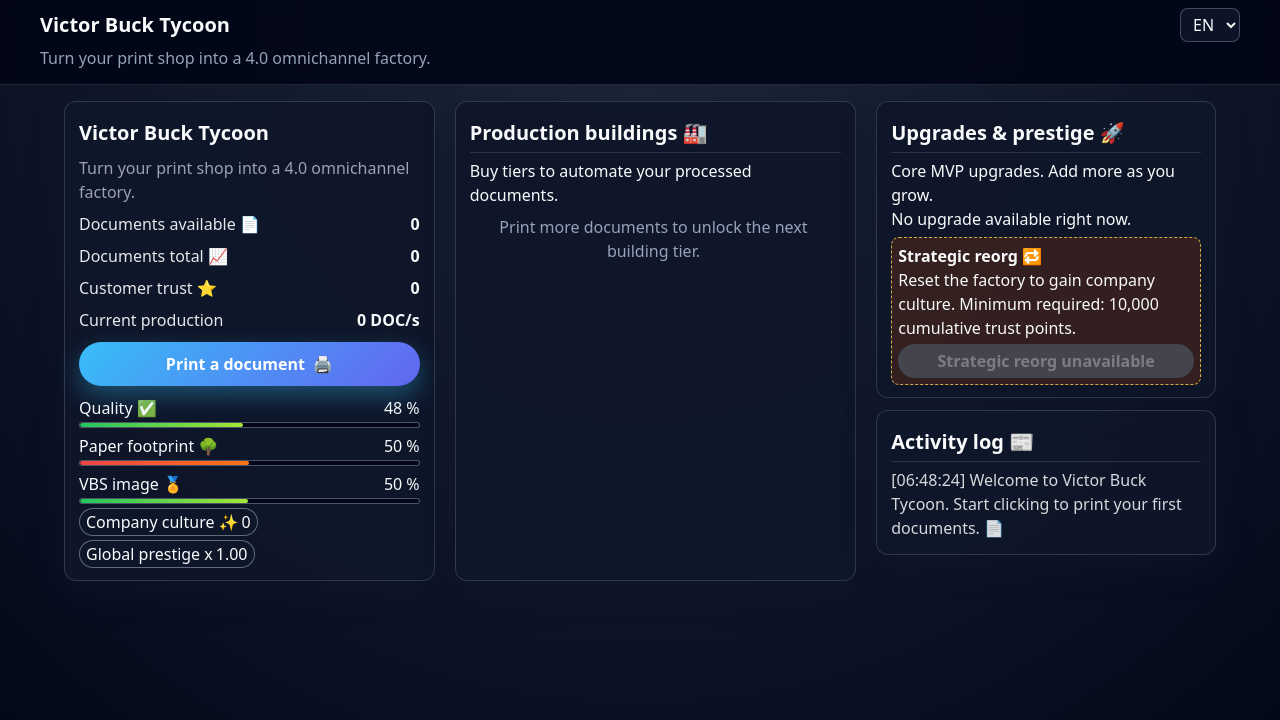
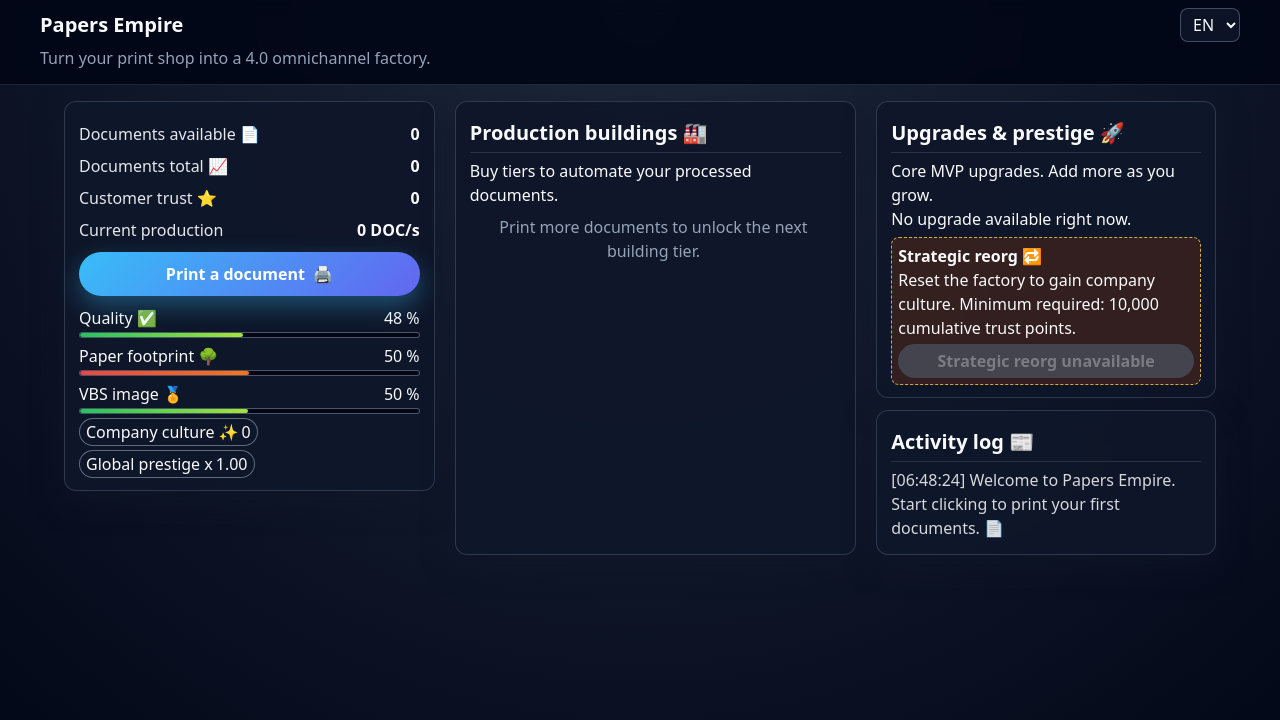
Before and after one commit to nclsppr/paper-empire, a website: page index.html in a window 1280 px wide. Drawn offline with Linux system fonts and the light colour scheme.

Commit message:
Rename project to Papers Empire

```diff
--- a/assets/i18n/de.js
+++ b/assets/i18n/de.js
@@ -1,8 +1,8 @@
 (function(){
   window.I18N = window.I18N || {};
   window.I18N.de = {
-    "app.browserTitle": "Victor Buck Tycoon",
-    "app.title": "Victor Buck Tycoon",
+    "app.browserTitle": "Papers Empire",
+    "app.title": "Papers Empire",
     "app.tagline": "Verwandle deine Druckerei in eine 4.0-Omnichannel-Fabrik.",
     "stats.docBank": "Verfügbare Dokumente 📄",
     "stats.docTotal": "Dokumente gesamt 📈",
@@ -48,7 +48,7 @@
     "prestige.buttonLocked": "Reorg nicht verfügbar",
     "prestige.buttonAvailable": "Jetzt reorganisieren (+{{gain}} Kultur)",
     "prestige.confirm": "Reorganisation starten und alles zurücksetzen, um {{gain}} Kulturpunkt(e) zu erhalten?",
-    "log.welcome": "Willkommen bei Victor Buck Tycoon. Starte mit Klicks deine ersten Dokumente. 📄",
+    "log.welcome": "Willkommen bei Papers Empire. Starte mit Klicks deine ersten Dokumente. 📄",
     "log.incident": "Kleiner Zwischenfall: Die Qualität sinkt leicht.",
     "log.optimization": "Optimierung gefunden: Dein Papierfußabdruck schrumpft.",
     "log.buyBuilding": "Du kaufst {{name}} (gesamt: {{total}}).",
--- a/assets/i18n/en.js
+++ b/assets/i18n/en.js
@@ -1,8 +1,8 @@
 (function(){
   window.I18N = window.I18N || {};
   window.I18N.en = {
-    "app.browserTitle": "Victor Buck Tycoon",
-    "app.title": "Victor Buck Tycoon",
+    "app.browserTitle": "Papers Empire",
+    "app.title": "Papers Empire",
     "app.tagline": "Turn your print shop into a 4.0 omnichannel factory.",
     "stats.docBank": "Documents available 📄",
     "stats.docTotal": "Documents total 📈",
@@ -48,7 +48,7 @@
     "prestige.buttonLocked": "Strategic reorg unavailable",
     "prestige.buttonAvailable": "Reorganize now (+{{gain}} culture)",
     "prestige.confirm": "Launch a strategic reorganisation and reset everything to gain {{gain}} culture point(s)?",
-    "log.welcome": "Welcome to Victor Buck Tycoon. Start clicking to print your first documents. 📄",
+    "log.welcome": "Welcome to Papers Empire. Start clicking to print your first documents. 📄",
     "log.incident": "Minor production incident. Quality drops slightly.",
     "log.optimization": "Unexpected optimization: you shrink your paper footprint a bit.",
     "log.buyBuilding": "You buy {{name}} (total: {{total}}).",
--- a/assets/i18n/fr.js
+++ b/assets/i18n/fr.js
@@ -1,8 +1,8 @@
 (function(){
   window.I18N = window.I18N || {};
   window.I18N.fr = {
-    "app.browserTitle": "Victor Buck Tycoon",
-    "app.title": "Victor Buck Tycoon",
+    "app.browserTitle": "Papers Empire",
+    "app.title": "Papers Empire",
     "app.tagline": "Transforme ton imprimerie en usine 4.0 omnicanale.",
     "stats.docBank": "Documents disponibles 📄",
     "stats.docTotal": "Total documents 📈",
@@ -48,7 +48,7 @@
     "prestige.buttonLocked": "Réorg stratégique indisponible",
     "prestige.buttonAvailable": "Réorganiser maintenant (+{{gain}} culture)",
     "prestige.confirm": "Lancer une réorganisation stratégique et tout réinitialiser pour gagner {{gain}} point(s) de culture d'entreprise ?",
-    "log.welcome": "Bienvenue chez Victor Buck Tycoon. Commence à cliquer pour imprimer tes premiers documents. 📄",
+    "log.welcome": "Bienvenue chez Papers Empire. Commence à cliquer pour imprimer tes premiers documents. 📄",
     "log.incident": "Petit incident de production. La qualité baisse légèrement.",
     "log.optimization": "Optimisation imprévue : tu réduis un peu ton empreinte papier.",
     "log.buyBuilding": "Tu achètes {{name}} (total : {{total}}).",
--- a/assets/i18n/lb.js
+++ b/assets/i18n/lb.js
@@ -1,8 +1,8 @@
 (function(){
   window.I18N = window.I18N || {};
   window.I18N.lb = {
-    "app.browserTitle": "Victor Buck Tycoon",
-    "app.title": "Victor Buck Tycoon",
+    "app.browserTitle": "Papers Empire",
+    "app.title": "Papers Empire",
     "app.tagline": "Maach deng Dréckerei zu enger 4.0 Omnichannel-Fabrick.",
     "stats.docBank": "Disponibel Dokumenter 📄",
     "stats.docTotal": "Total Dokumenter 📈",
@@ -48,7 +48,7 @@
     "prestige.buttonLocked": "Reorg net disponibel",
     "prestige.buttonAvailable": "Elo reorganiséieren (+{{gain}} Kultur)",
     "prestige.confirm": "Reorganiséieren an alles zrécksetzen fir {{gain}} Kulturpunkt(en) ze kréien?",
-    "log.welcome": "Wëllkomm bei Victor Buck Tycoon. Fänks mat Klicks un deng éischt Dokumenter ze drécken. 📄",
+    "log.welcome": "Wëllkomm bei Papers Empire. Fänks mat Klicks un deng éischt Dokumenter ze drécken. 📄",
     "log.incident": "Klengen Incident: d'Qualitéit geet e bëssen erof.",
     "log.optimization": "Onwahrscheinlech Optimisatioun: Däin Pabeierspuer gëtt méi kleng.",
     "log.buyBuilding": "Du keefs {{name}} (total: {{total}}).",
--- a/assets/js/app.js
+++ b/assets/js/app.js
@@ -7,7 +7,7 @@
    */
   const DOM = {};
 
-  const GAME_TITLE = window.GAME_TITLE || "Victor Buck Tycoon";
+  const GAME_TITLE = window.GAME_TITLE || "Papers Empire";
   const { computeBuildingEffects, getBuildingImpact } = ModifierUtils;
   const { sanitizeTimeScale, updateCheatProgress } = GodModeUtils;
 
--- a/index.html
+++ b/index.html
@@ -2,7 +2,7 @@
 <html lang="fr">
 <head>
   <meta charset="UTF-8">
-  <title>Victor Buck Tycoon</title>
+  <title>Papers Empire</title>
   <meta name="viewport" content="width=device-width, initial-scale=1.0, maximum-scale=1.0, user-scalable=no">
   <link rel="stylesheet" href="assets/css/style.css">
 </head>
@@ -25,11 +25,6 @@
   <!-- Colonne gauche: clic + stats -->
   <div class="layout-column">
     <div class="card">
-      <div class="flex-row">
-        <h1 data-game-title></h1>
-      </div>
-      <div class="subtitle" data-i18n="app.tagline"></div>
-
       <div class="stats-main">
         <div class="stat-line">
           <span class="stat-label" data-i18n="stats.docBank"></span>
--- a/retype.yml
+++ b/retype.yml
@@ -1,7 +1,7 @@
 input: docs
 output: docs-site
 branding:
-  title: Victor Buck Tycoon Docs
+  title: Papers Empire Docs
   label: v0.6
 links:
   - text: Game Repo
```
Also changed, not shown: docs/DOCUMENTATION.md (+2 -2 lines), docs/game-design.md (+1 -1 lines), README.md, docs/README.md.
